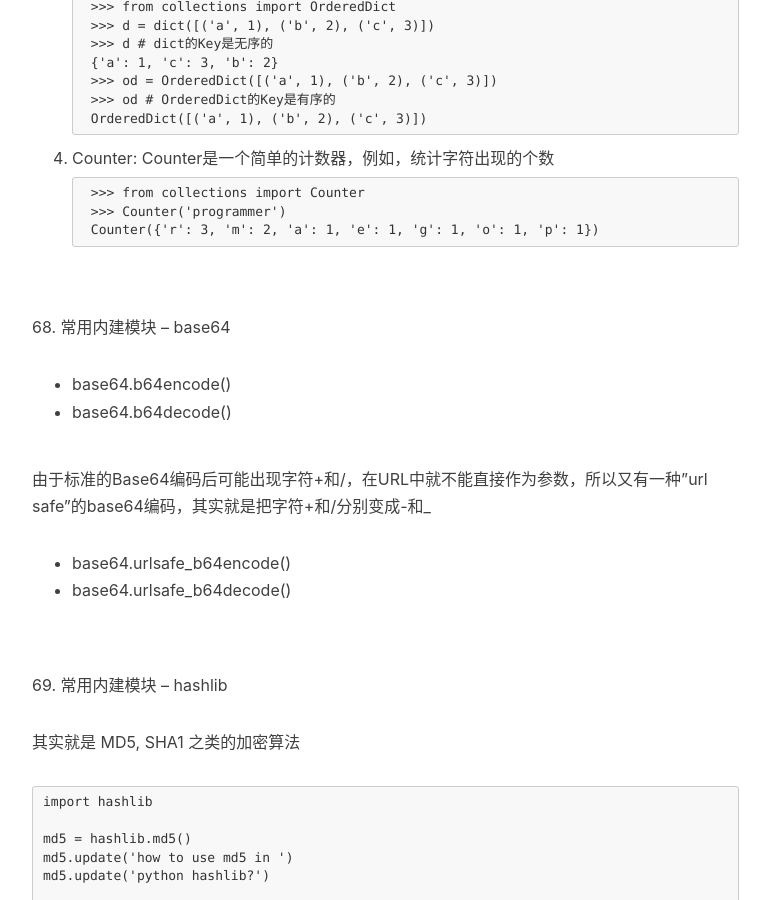
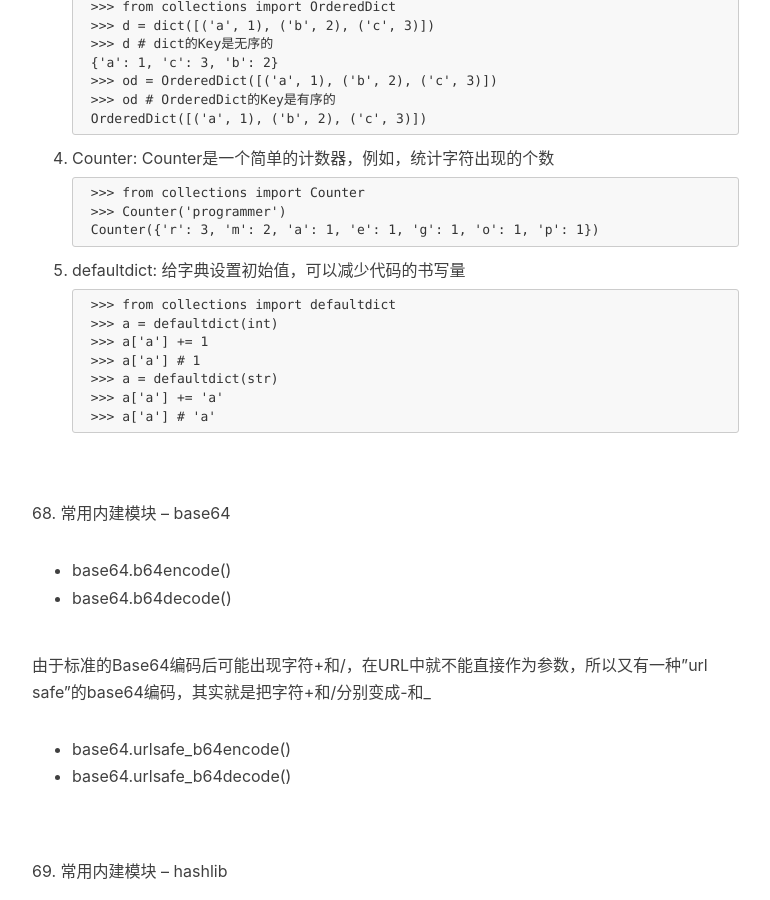
Before and after one commit to mickey0524/mickey0524.github.io, a Jekyll site: the page built from _posts/2017-08-05-begin-python.md, in a window 1280 px wide and 900 px high, scrolled down 18553 px. Shown: the whole window, without its empty margins (233-1003 px from the left). Built offline with Jekyll 4.4.1, drawn with Linux system fonts in a browser that asks for light colours; nearby versions of some CDN libraries; comment, search, counter and statistics services are not loaded.

Commit message:
feat(python): 增加begin-python collections 的defaultdict类

````diff
--- a/_posts/2017-08-05-begin-python.md
+++ b/_posts/2017-08-05-begin-python.md
@@ -694,6 +694,18 @@ re.spilt(pattern, string) 分割字符串，返回list，速度比string的split
 	Counter({'r': 3, 'm': 2, 'a': 1, 'e': 1, 'g': 1, 'o': 1, 'p': 1})
 	```
 
+5. defaultdict: 给字典设置初始值，可以减少代码的书写量
+
+	```
+	>>> from collections import defaultdict
+	>>> a = defaultdict(int)
+	>>> a['a'] += 1
+	>>> a['a'] # 1
+	>>> a = defaultdict(str)
+	>>> a['a'] += 'a'
+	>>> a['a'] # 'a'
+	```
+
 <br>68. 常用内建模块 -- base64
 
 * base64.b64encode()
````
